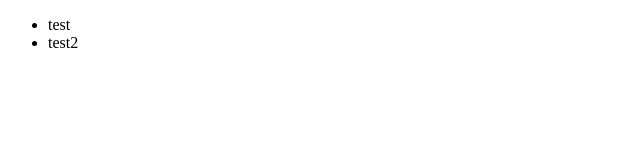
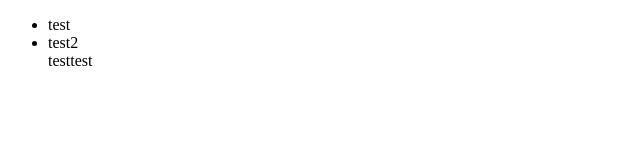
Before and after one commit to Bekryoung/cancel_click_test, a plain HTML site: page index.html in a window 1280 px wide. Shown: the full height of the page, 0-640 px from the left. Drawn offline with Linux system fonts and the light colour scheme.

Commit message:
branch_test

```diff
--- a/index.html
+++ b/index.html
@@ -17,6 +17,7 @@
     <ul id="ul">
       <li><span name="doingText" class="doText">test</span></li>
       <li><span name="doingText" class="doText">test2</span></li>
+      testtest
     </ul>
   </body>
 </html>
```
